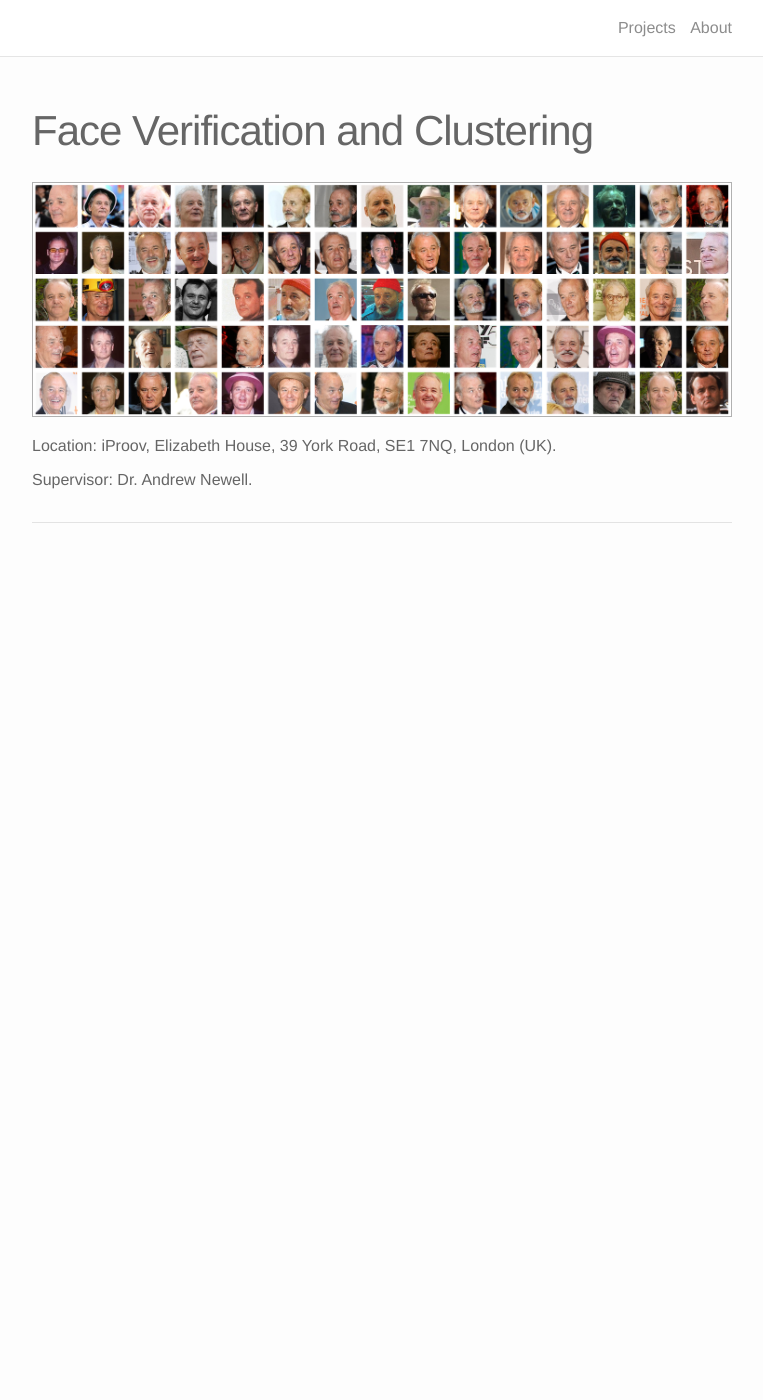
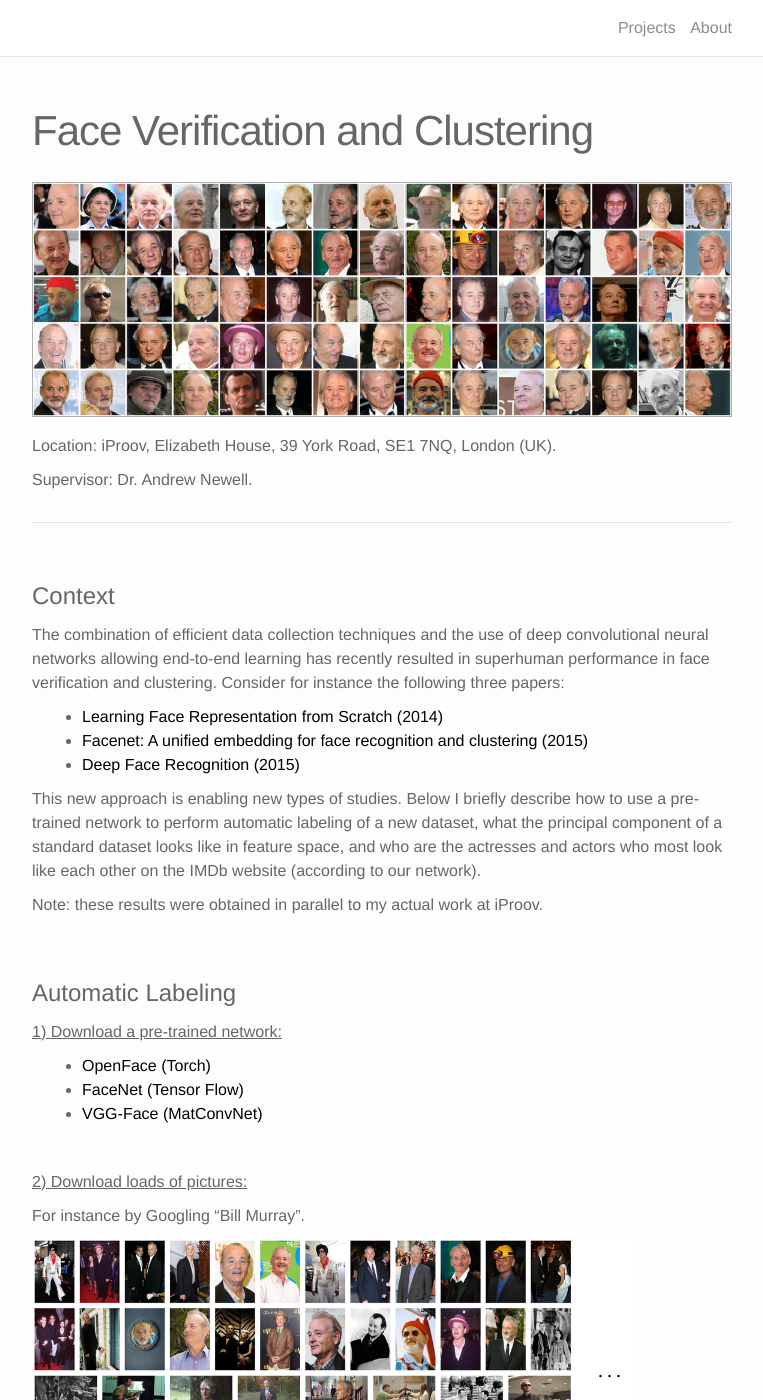
Before and after one commit to thomas-tanay/thomas-tanay.github.io, a Jekyll site: the page built from face-verification.md, in a window 1280 px wide and 1400 px high. Shown: the whole window, without its empty margins (258-1021 px from the left). Built offline with Jekyll 4.4.1, drawn with Linux system fonts in a browser that asks for light colours; nearby versions of some CDN libraries; some of the changed text lies outside the part shown.

Commit message:
add face verification

```diff
--- a/_sass/_layout.scss
+++ b/_sass/_layout.scss
@@ -248,6 +248,11 @@
 border-width: 1px;
 border-color: rgba(0,0,0,0.3);
 }
+.animation {
+width: 700px;
+margin-top: 5px;
+margin-bottom: 15px;
+}
 
 /**
  * Portfolio pages **********************************************************
--- a/face-verification.md
+++ b/face-verification.md
@@ -11,3 +11,108 @@
 Supervisor: Dr. Andrew Newell.
 
 <hr>
+
+<h1> Context </h1>
+
+The combination of efficient data collection techniques and the use of deep convolutional neural networks allowing end-to-end learning
+has recently resulted in superhuman performance in face verification and clustering. Consider for instance the following three papers:
+<ul>
+  <li> <a href="https://arxiv.org/pdf/1411.7923.pdf"> Learning Face Representation from Scratch (2014) </a>  </li>
+  <li> <a href="https://arxiv.org/pdf/1503.03832.pdf"> Facenet: A unified embedding for face recognition and clustering (2015) </a>  </li>
+  <li> <a href="https://www.robots.ox.ac.uk/%7Evgg/publications/2015/Parkhi15/parkhi15.pdf"> Deep Face Recognition (2015) </a> </li>
+</ul>
+
+This new approach is enabling new types of studies.
+Below I briefly describe how to use a pre-trained network to perform automatic labeling of a new dataset,
+what the principal component of a standard dataset looks like in feature space, and who are the actresses and actors who most look like each other on the IMDb website
+(according to our network).
+
+Note: these results were obtained in parallel to my actual work at iProov.
+
+<br/>
+
+<h1> Automatic Labeling </h1>
+
+<u> 1) Download a pre-trained network: </u>
+
+<ul>
+  <li> <a href="https://cmusatyalab.github.io/openface/"> OpenFace (Torch) </a>  </li>
+  <li> <a href="https://github.com/davidsandberg/facenet/"> FaceNet (Tensor Flow) </a>  </li>
+  <li> <a href="http://www.vlfeat.org/matconvnet/pretrained/"> VGG-Face (MatConvNet) </a> </li>
+</ul>
+
+<br/>
+
+<u> 2) Download loads of pictures: </u>
+
+For instance by Googling "Bill Murray".
+
+<img width="600" src="/img/faces1.png">
+
+<br/>
+
+<u> 3) Extract the faces: </u>
+
+For instance by using the simple Haar Cascades face detector from openCV.
+
+<img width="600" src="/img/faces2.png">
+
+<br/>
+
+<u> 4) Remove the junk images: </u>
+
+The openCV face detector does not perform very well and a lot of "junk images" are recognized as faces. Fortunately, these images can easily be filtered out:
+their feature representations through the face network are more "flat" that the feature representations of actual faces (their average activations are weaker
+and their norms d are smaller).
+
+<img width="600" src="/img/faces3.png">
+
+<br/>
+
+<u> 5) Remove the other faces: </u>
+
+The "Bill Murray" cluster can finally be isolated by using a standard algorithm such as DBSCAN.
+
+<img width="600" src="/img/faces4.png">
+
+<br/>
+
+<h1> First Principal Component </h1>
+
+Face networks are typically trained by enforcing <em>local</em> constraints in feature space: two pictures of a same individual should have feature representations which are close
+from each other and two pictures of different individuals should have feature representations which are far from each other.
+Here, we propose to study the <em>global</em> distribution resulting from these <em>local</em> constraints by computing the first principal component
+of the entire <em>Labeled Faces in the Wild</em> dataset.
+
+Interestingly, we obtain a direction that separates the gender of individuals fairly reliably
+(note that <em>Labeled Faces in the Wild</em> is strongly imbalanced in favor of men):
+
+<img width="700" src="/img/1stPC.png">
+
+In other words, the network has spontaneously rediscovered the concept of gender:
+by learning to recognize identities, it has found that the population is divided into two groups: women and men.
+
+<br/>
+
+<h1> Face Similarities </h1>
+
+Let's now compute the pairwise distances between the feature representations of the profile pictures of actresses and actors on the IMDb website (more precisely,
+the actresses and actors in the <em>CASIA WebFace database</em>).
+
+We show below the pairs of profile pictures corresponding to the smallest distances (i.e. the individuals who look most like each other according to our pre-trained network):
+
+<pre style="margin-top: 30px; margin-bottom: 30px;">
+<img style="margin: 0px" width="1400" src="/img/FaceSimilarities.png">
+</pre>
+
+We can make two observations:
+<ul>
+  <li> The two pairs of individuals who look most like each other are twins. </li>
+  <li> Most of the pairs of individuals found are women or belong to a Black or Asian ethnic group, <em>even though these groups are under-represented in the CASIA WebFace database</em>. <br/>
+  In other words, our pre-trained network is less sensitive to female and non-White facial features
+  &mdash; a very serious algorithmic bias which is starting to be recognized: <br/>
+  <a href="https://www.nytimes.com/2018/02/09/technology/facial-recognition-race-artificial-intelligence.html">
+  Facial Recognition Is Accurate, if You’re a White Guy (New York Times)
+  </a>
+  </li>
+</ul>
```
Also changed, not shown: SDST.md (+1 -3 lines), background-oriented-schlieren.md (+1 -1 lines), fly-swarm.md (+1 -1 lines), img/1stPC.png (added), img/FaceSimilarities.png (added), img/bill.png, img/bill_thumbnail.png, img/faces1.png (added), img/faces2.png (added), img/faces3.png (added), img/faces4.png (added).
